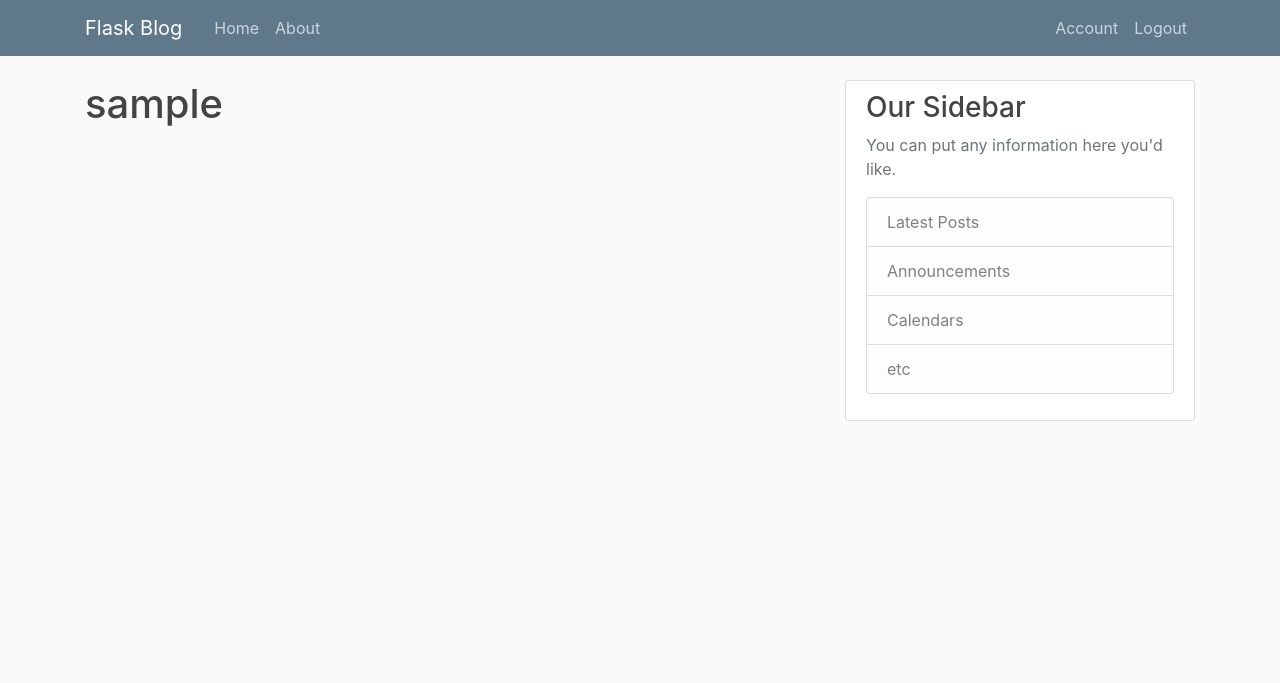
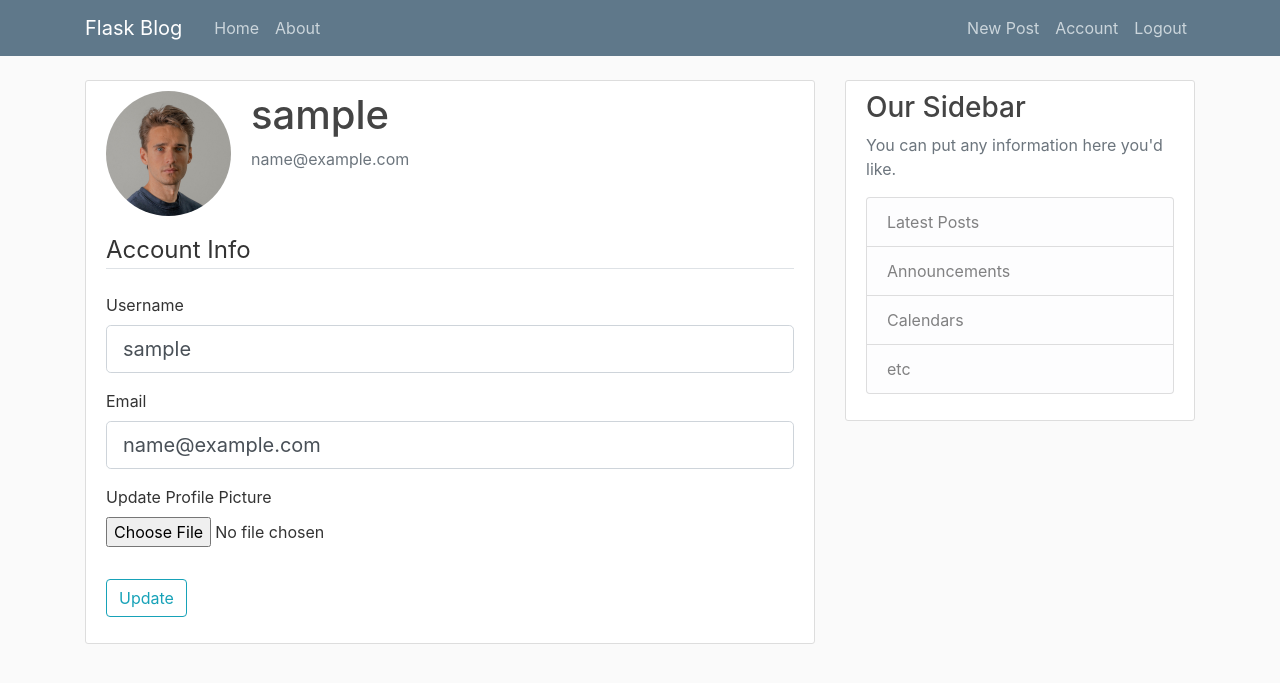
Before and after one commit to jeet005/Python-Applications, a Flask app: page /account in a window 1280 px wide. Shown: the top 683 px of the page. Run offline with Flask 2, Linux system fonts and the light colour scheme; the visitor is signed in with stand-in values (Sample User, id 1); data comes from the database, SQL or seed files in the repository; some libraries are stand-ins or nearby versions.

Commit message:
CRUD Funcunality BlogApp

```diff
--- a/Flask/Flask-Blog-App/flaskblog/forms.py
+++ b/Flask/Flask-Blog-App/flaskblog/forms.py
@@ -1,8 +1,9 @@
 from flask_wtf import FlaskForm
-from wtforms import StringField, PasswordField, SubmitField, BooleanField
+from flask_login import current_user
+from wtforms import StringField, PasswordField, SubmitField, BooleanField, TextAreaField
 from wtforms.validators import DataRequired, Length, Email, EqualTo, ValidationError
 from flaskblog.models import User
-
+from flask_wtf.file import FileField, FileAllowed
 
 class RegistrationForm(FlaskForm):
     username = StringField('Username',
@@ -16,14 +17,14 @@ class RegistrationForm(FlaskForm):
 
     def validate_username(self, username):
         user = User.query.filter_by(username=username.data).first()
+        print('userrrr', user)
         if user:
-            raise ValidationError('This username is take. Please choose a different Username')
+            raise ValidationError('This username is taken. Please choose a different Username')
 
     def validate_email(self, email):
         email = User.query.filter_by(email=email.data).first()
         if email:
-            raise ValidationError('This Email is take. Please choose a different Username')
-
+            raise ValidationError('This Email is taken. Please choose a different email')
 
 class LoginForm(FlaskForm):
     email = StringField('Email',
@@ -31,3 +32,28 @@ class LoginForm(FlaskForm):
     password = PasswordField('Password', validators=[DataRequired()])
     remember = BooleanField('Remember Me')
     submit = SubmitField('Login')
+
+class UpdateAccountForm(FlaskForm):
+    username = StringField('Username',
+                           validators=[DataRequired(), Length(min=2, max=20)])
+    email = StringField('Email',
+                        validators=[DataRequired(), Email()])
+    picture = FileField('Update Profile Picture', validators=[FileAllowed(['jpg', 'png'])])
+    submit = SubmitField('Update')
+
+    def validate_username(self, username):
+        if username.data != current_user.username:
+            user = User.query.filter_by(username=username.data).first()
+            if user:
+                raise ValidationError('This username is taken. Please choose a different Username')
+
+    def validate_email(self, email):
+        if email.data != current_user.email:
+            email = User.query.filter_by(email=email.data).first()
+            if email:
+                raise ValidationError('This Email is taken. Please choose a different email')
+
+class PostForm(FlaskForm):
+    title = StringField('Title', validators=[DataRequired()])
+    content = TextAreaField('Content', validators=[DataRequired()])
+    submit = SubmitField('Post')
--- a/Flask/Flask-Blog-App/flaskblog/routes.py
+++ b/Flask/Flask-Blog-App/flaskblog/routes.py
@@ -1,29 +1,17 @@
-from flask import render_template, url_for, flash, redirect, request
+from flask import render_template, url_for, flash, redirect, request, abort
 from flaskblog import app, db
-from flaskblog.forms import RegistrationForm, LoginForm
+from flaskblog.forms import RegistrationForm, LoginForm, UpdateAccountForm, PostForm
 from flaskblog.models import User, Post
 from flaskblog import bcrypt
 from flask_login import login_user, current_user, logout_user, login_required
-
-posts = [
-    {
-        'author': 'Corey Schafer',
-        'title': 'Blog Post 1',
-        'content': 'First post content',
-        'date_posted': 'April 20, 2018'
-    },
-    {
-        'author': 'Jane Doe',
-        'title': 'Blog Post 2',
-        'content': 'Second post content',
-        'date_posted': 'April 21, 2018'
-    }
-]
-
+import secrets
+import os
+from PIL import Image
 
 @app.route("/")
 @app.route("/home")
 def home():
+    posts = Post.query.all()
     return render_template('home.html', posts=posts)
 
 
@@ -39,9 +27,6 @@ def register():
     form = RegistrationForm()
     if form.validate_on_submit():
         hashed_password = bcrypt.generate_password_hash(form.password.data).decode('utf-8')
-        print('hashed_password', hashed_password)
-        print('username', form.username.data)
-        print('email', form.email.data)
         user = User(username=form.username.data, email=form.email.data, password=hashed_password)
         db.session.add(user)
         db.session.commit()
@@ -69,7 +54,80 @@ def logout():
     logout_user()
     return redirect(url_for('login'))
 
-@app.route("/account")
+def save_picture(form_picture):
+    random_hex = secrets.token_hex(8)
+    _, f_ext = os.path.splitext(form_picture.filename)
+    picture_fn = random_hex + f_ext
+    picture_path = os.path.join(app.root_path, 'static/profile_pics', picture_fn)
+
+    output_size = (125, 125)
+    i = Image.open(form_picture)
+    i.thumbnail(output_size)
+    i.save(picture_path)
+
+    return picture_fn
+
+@app.route("/account", methods=['GET', 'POST'])
 @login_required
 def account():
-    return render_template('account.html', title='Account')
+    form = UpdateAccountForm()
+    if form.validate_on_submit():
+        if form.picture.data:
+            picture_file = save_picture(form.picture.data)
+            current_user.image_file = picture_file
+        current_user.username = form.username.data
+        current_user.email = form.email.data
+        db.session.commit()
+        flash('You account has been updated', 'success')
+        return redirect(url_for('account'))
+    elif request.method == 'GET':
+        form.username.data = current_user.username
+        form.email.data = current_user.email
+    image_file = url_for('static', filename='profile_pics/' + current_user.image_file)
+    return render_template('account.html', title='Account', image_file=image_file, form=form)
+
+@app.route("/post/new", methods=['GET', 'POST'])
+@login_required
+def new_post():
+    form = PostForm()
+    if form.validate_on_submit():
+        post = Post(title=form.title.data, content=form.content.data, author=current_user)
+        db.session.add(post)
+        db.session.commit()
+        flash('Your post has been created!', 'success')
+        return redirect(url_for('home'))
+    return render_template('create_post.html', title='New Post', form=form, legend="Create New Post")
+
+@app.route("/post/<int:post_id>")
+def post(post_id):
+    post = Post.query.get_or_404(post_id)
+    return render_template('post.html', title='Post.title', post=post)
+
+@app.route("/post/<int:post_id>/update", methods=['GET', 'POST'])
+@login_required
+def update_post(post_id):
+    post = Post.query.get_or_404(post_id)
+    if post.author != current_user:
+        abort(403)
+    form = PostForm()
+    if form.validate_on_submit():
+        post.title = form.title.data
+        post.content = form.content.data
+        db.session.commit()
+        flash('Your post has been updated', 'success')
+        return redirect(url_for('post', post_id=post.id))
+    elif request.method == 'GET':
+        form.title.data = post.title
+        form.content.data = post.content
+    return render_template('create_post.html', title='Update Post', form=form, legend="Update Post")
+
+@app.route("/post/<int:post_id>/delete", methods=['POST'])
+@login_required
+def delete_post(post_id):
+    post = Post.query.get_or_404(post_id)
+    if post.author != current_user:
+        abort(403)
+    db.session.delete(post)
+    db.session.commit()
+    flash('Your post has been deleted!', 'success')
+    return redirect(url_for('home'))
--- a/Flask/Flask-Blog-App/flaskblog/templates/account.html
+++ b/Flask/Flask-Blog-App/flaskblog/templates/account.html
@@ -1,4 +1,60 @@
 {% extends "layout.html" %}
 {% block content %}
-    <h1>{{ current_user.username }}</h1>
+    <div class="content-section">
+        <div class="media">
+        <img class="rounded-circle account-img" src="{{ image_file }}">
+        <div class="media-body">
+            <h2 class="account-heading">{{ current_user.username }}</h2>
+            <p class="text-secondary">{{ current_user.email }}</p>
+        </div>
+        </div>
+        <!-- FORM HERE -->
+        <div class="">
+            <form method="POST" action="" enctype="multipart/form-data">
+                {{ form.hidden_tag() }}
+                <fieldset class="form-group">
+                    <legend class="border-bottom mb-4">Account Info</legend>
+                    <div class="form-group">
+                        {{ form.username.label(class="form-control-label") }}
+
+                        {% if form.username.errors %}
+                            {{ form.username(class="form-control form-control-lg is-invalid") }}
+                            <div class="invalid-feedback">
+                                {% for error in form.username.errors %}
+                                    <span>{{ error }}</span>
+                                {% endfor %}
+                            </div>
+                        {% else %}
+                            {{ form.username(class="form-control form-control-lg") }}
+                        {% endif %}
+                    </div>
+                    <div class="form-group">
+                        {{ form.email.label(class="form-control-label") }}
+                        {% if form.email.errors %}
+                            {{ form.email(class="form-control form-control-lg is-invalid") }}
+                            <div class="invalid-feedback">
+                                {% for error in form.email.errors %}
+                                    <span>{{ error }}</span>
+                                {% endfor %}
+                            </div>
+                        {% else %}
+                            {{ form.email(class="form-control form-control-lg") }}
+                        {% endif %}
+                    </div>
+                    <div class="form-group">
+                        {{ form.picture.label() }}
+                        {{ form.picture(class="form-control-file") }}
+                        {% if form.picture.errors %}
+                            {% for error in form.picture.errors %}
+                                <span class="text-danger">{{ error }}</span><br>
+                            {% endfor %}
+                        {% endif %}
+                    </div>
+                </fieldset>
+                <div class="form-group">
+                    {{ form.submit(class="btn btn-outline-info") }}
+                </div>
+            </form>
+        </div>
+    </div>
 {% endblock content %}
--- a/Flask/Flask-Blog-App/flaskblog/templates/layout.html
+++ b/Flask/Flask-Blog-App/flaskblog/templates/layout.html
@@ -32,6 +32,7 @@
             <!-- Navbar Right Side -->
             <div class="navbar-nav">
               {% if current_user.is_authenticated %}
+              <a class="nav-item nav-link" href="{{ url_for('new_post') }}">New Post</a>
               <a class="nav-item nav-link" href="{{ url_for('account') }}">Account</a>
               <a class="nav-item nav-link" href="{{ url_for('logout') }}">Logout</a>
               {% else %}
```
Also changed, not shown: Flask/Flask-Blog-App/flaskblog/templates/create_post.html (added, +45 -0 lines), Flask/Flask-Blog-App/flaskblog/templates/home.html (+4 -3 lines), Flask/Flask-Blog-App/flaskblog/templates/post.html (added, +40 -0 lines), Flask/Flask-Blog-App/flaskblog/static/profile_pics/2642a0754670536f.png (added), Flask/Flask-Blog-App/flaskblog/static/profile_pics/b8b392bec2a397c6.png (added), Flask/Flask-Blog-App/flaskblog/static/profile_pics/default.jpg (added).
